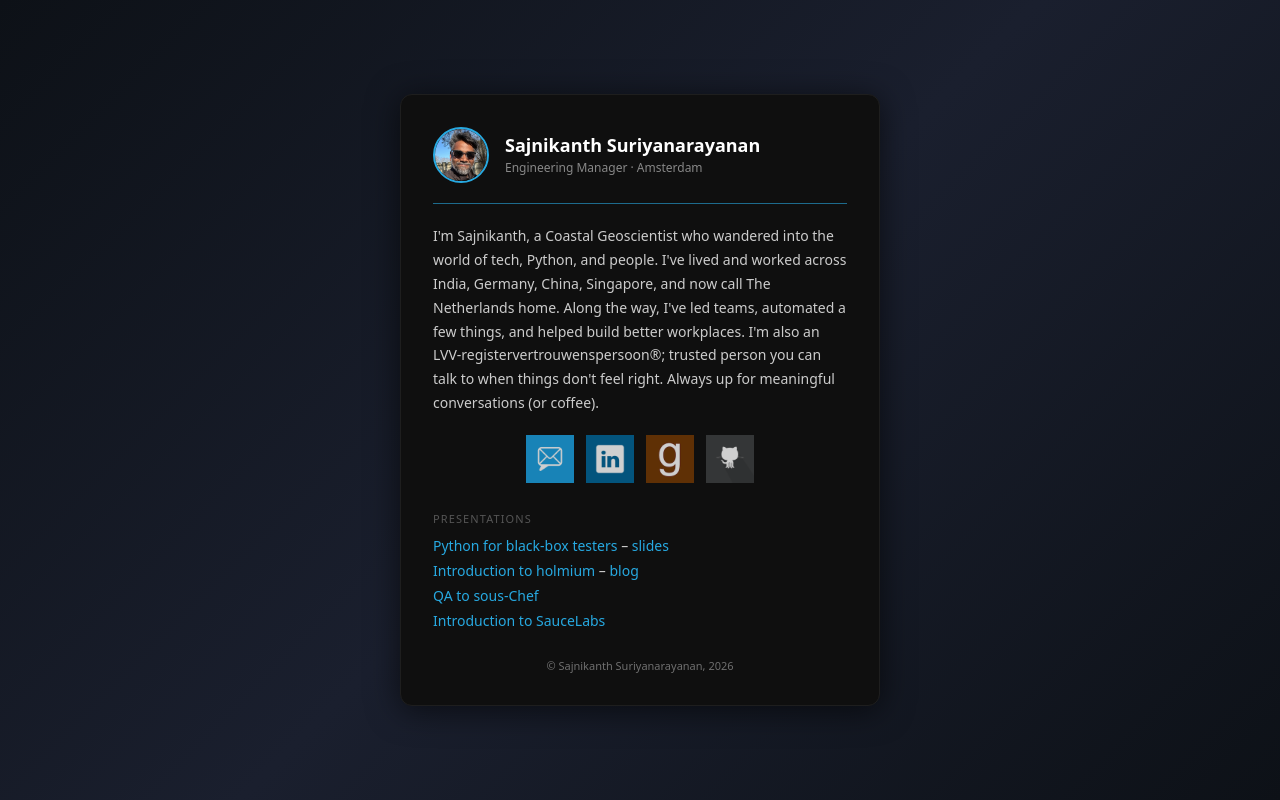
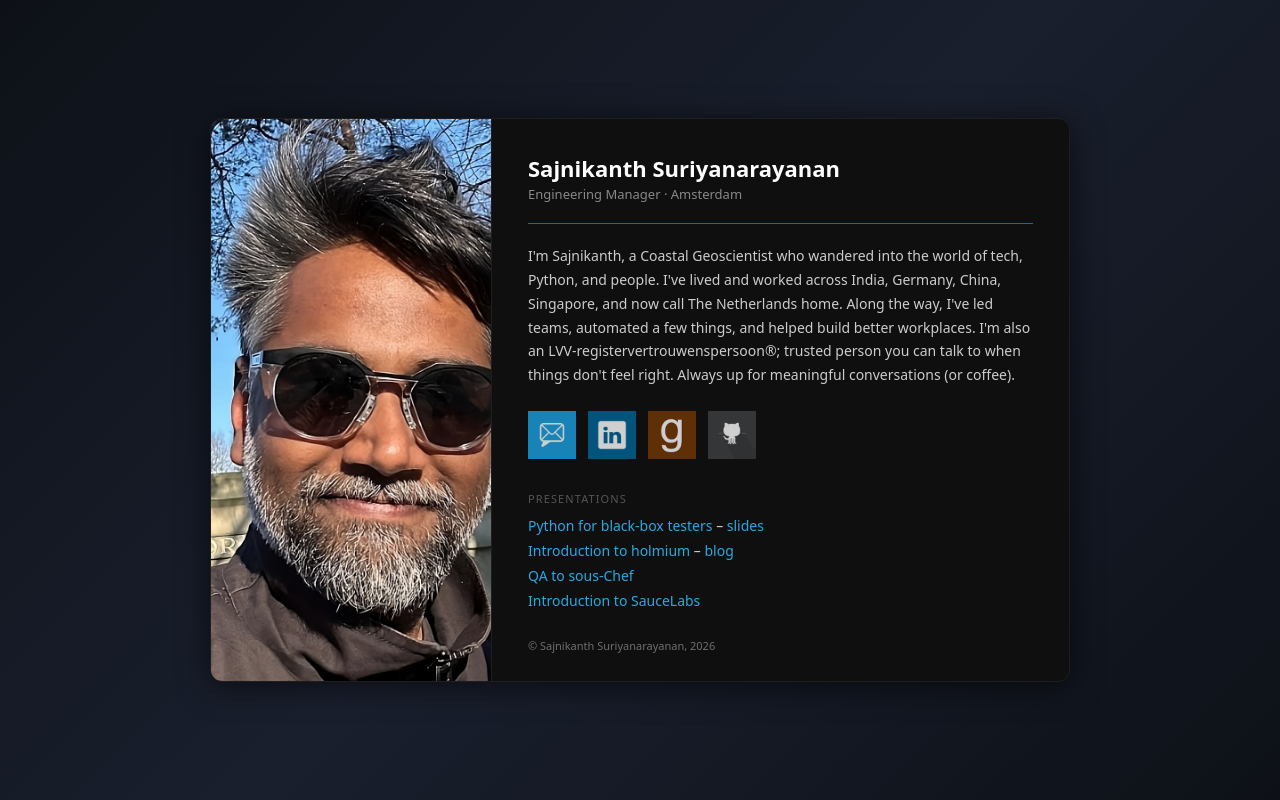
Before and after one commit to sajnikanth/sajnikanth.com, a plain HTML site: page index.html in a window 1280 px wide. Drawn offline with Linux system fonts and the light colour scheme.

Commit message:
Two-column layout: portrait left, content right

```diff
--- a/index.html
+++ b/index.html
@@ -26,54 +26,58 @@
       align-items: center;
       justify-content: center;
       min-height: 100vh;
-      padding: 24px;
+      padding: 40px 24px;
     }
 
     .card {
-      position: relative;
-      z-index: 1;
+      display: flex;
+      flex-direction: row;
+      width: 100%;
+      max-width: 860px;
       background: #0f0f0f;
       border: 1px solid #1e1e1e;
       border-radius: 12px;
-      padding: 32px;
-      width: 100%;
-      max-width: 480px;
       box-shadow: 0 4px 32px rgba(0, 0, 0, 0.6);
+      overflow: hidden;
     }
 
-    /* Header */
-    .card-header {
-      display: flex;
-      align-items: center;
-      gap: 16px;
-      margin-bottom: 20px;
+    /* Left: portrait */
+    .card-photo {
+      width: 280px;
+      flex-shrink: 0;
+      position: relative;
+      overflow: hidden;
     }
 
-    .avatar {
-      width: 56px;
-      height: 56px;
-      border-radius: 50%;
-      border: 2px solid #27a9e1;
+    .card-photo img {
+      width: 100%;
+      height: 100%;
       object-fit: cover;
-      flex-shrink: 0;
+      object-position: center top;
+      display: block;
     }
 
-    .card-header-text {
+    /* Right: content */
+    .card-content {
+      flex: 1;
+      padding: 36px 36px 28px;
       display: flex;
       flex-direction: column;
-      gap: 3px;
+      border-left: 1px solid #1e1e1e;
     }
 
     .card-name {
-      font-size: 18px;
+      font-size: 22px;
       font-weight: 600;
       color: #ffffff;
       line-height: 1.2;
+      margin-bottom: 4px;
     }
 
     .card-role {
-      font-size: 12px;
+      font-size: 13px;
       color: #888888;
+      margin-bottom: 20px;
     }
 
     .divider {
@@ -84,20 +88,18 @@
       margin-bottom: 20px;
     }
 
-    /* Bio */
     .bio {
       line-height: 1.7;
-      margin-bottom: 20px;
+      margin-bottom: 24px;
       color: #cccccc;
     }
 
     /* Social icons */
     .social {
       display: flex;
-      justify-content: center;
       gap: 12px;
       list-style: none;
-      margin-bottom: 24px;
+      margin-bottom: 28px;
     }
 
     .social a {
@@ -137,38 +139,49 @@
       color: #ffffff;
     }
 
-    /* Footer */
     .card-footer {
-      text-align: center;
+      margin-top: auto;
       font-size: 11px;
       color: rgba(255, 255, 255, 0.4);
     }
 
-    /* Mobile */
-    @media (max-width: 600px) {
+    /* Mobile: stack vertically */
+    @media (max-width: 700px) {
       body {
         padding: 0;
         align-items: flex-start;
       }
 
       .card {
+        flex-direction: column;
         border-radius: 0;
         border-left: none;
         border-right: none;
         min-height: 100vh;
+      }
+
+      .card-photo {
+        width: 100%;
+        height: 260px;
+      }
+
+      .card-content {
+        border-left: none;
+        border-top: 1px solid #1e1e1e;
+        padding: 24px 20px 20px;
       }
     }
   </style>
 </head>
 <body>
   <div class="card">
-    <div class="card-header">
-      <img class="avatar" src="images/profile.jpg" alt="Sajnikanth Suriyanarayanan" />
-      <div class="card-header-text">
+    <div class="card-photo">
+      <img src="images/profile.jpg" alt="Sajnikanth Suriyanarayanan" />
+    </div>
+
+    <div class="card-content">
       <div class="card-name">Sajnikanth Suriyanarayanan</div>
       <div class="card-role">Engineering Manager &middot; Amsterdam</div>
-      </div>
-    </div>
 
       <hr class="divider" />
 
@@ -200,6 +213,7 @@
         <script>document.write(new Date().getFullYear());</script>
       </div>
     </div>
+  </div>
 
   <script>
     (function(i,s,o,g,r,a,m){i['GoogleAnalyticsObject']=r;i[r]=i[r]||function(){
```
Lines whose indentation alone changed are shown as unchanged.
